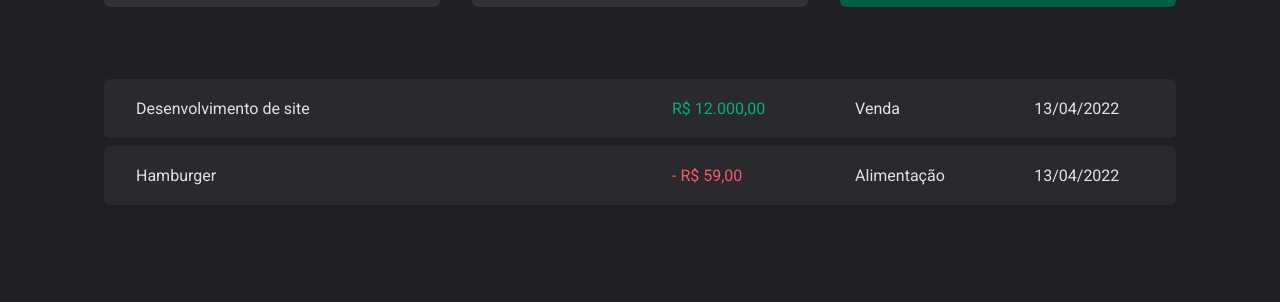
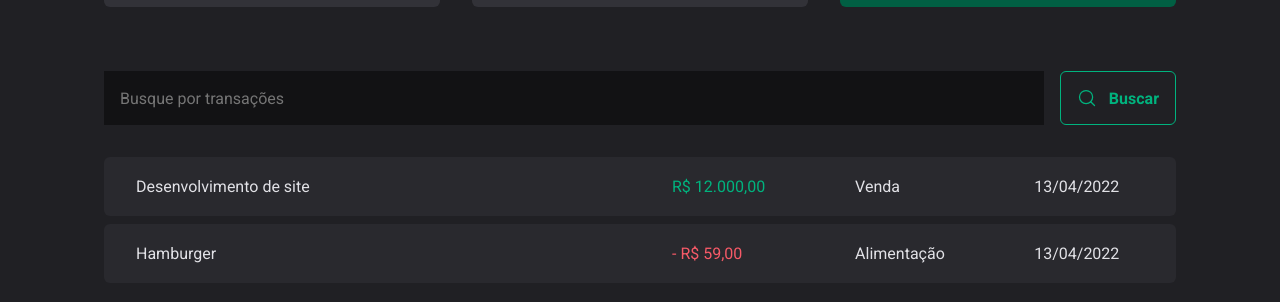
Before and after one commit to viniciusmb17/03-dt-money, a React (Vite) app: page / in a window 1280 px wide. Shown: the part 128-430 px from the top of the page. Built offline with nearby package versions, Linux system fonts and the light colour scheme.

Commit message:
feat: component SearchForm

```diff
--- /dev/null
+++ b/src/pages/Transactions/components/SearchForm/index.tsx
@@ -0,0 +1,14 @@
+import { MagnifyingGlass } from 'phosphor-react'
+import { SearchFormContainer } from './styles'
+
+export function SearchForm() {
+  return (
+    <SearchFormContainer>
+      <input type="text" placeholder="Busque por transações" />
+      <button type="submit">
+        <MagnifyingGlass size={20} />
+        Buscar
+      </button>
+    </SearchFormContainer>
+  )
+}
--- /dev/null
+++ b/src/pages/Transactions/components/SearchForm/styles.ts
@@ -0,0 +1,40 @@
+import styled from 'styled-components'
+
+export const SearchFormContainer = styled.form`
+  display: flex;
+  gap: 1rem;
+
+  input {
+    flex: 1;
+    border-radius: 6pox;
+    border: 0;
+    background: ${(props) => props.theme['gray-900']};
+    color: ${(props) => props.theme['gray-300']};
+    padding: 1rem;
+  }
+
+  &::placeholder {
+    color: ${(props) => props.theme['gray-500']};
+  }
+
+  button {
+    display: flex;
+    align-items: center;
+    gap: 0.75rem;
+
+    border: 0;
+    padding: 1rem;
+    background: transparent;
+    border: 1px solid ${(props) => props.theme['green-300']};
+    color: ${(props) => props.theme['green-300']};
+    font-weight: bold;
+    border-radius: 6px;
+
+    &:hover {
+      background: ${(props) => props.theme['green-500']};
+      border-color: ${(props) => props.theme['green-500']};
+      color: ${(props) => props.theme.white};
+      transition: background-color 0.2s, color 0.2s, border-color 0.2s;
+    }
+  }
+`
--- a/src/pages/Transactions/index.tsx
+++ b/src/pages/Transactions/index.tsx
@@ -1,5 +1,6 @@
 import { Header } from '../../components/Header'
 import { Summary } from '../../components/Summary'
+import { SearchForm } from './components/SearchForm'
 import {
   PriceHighlight,
   TransactionsContainer,
@@ -13,6 +14,7 @@
       <Summary />
 
       <TransactionsContainer>
+        <SearchForm />
         <TransactionsTable>
           <tbody>
             <tr>
--- a/src/pages/Transactions/styles.ts
+++ b/src/pages/Transactions/styles.ts
@@ -10,7 +10,7 @@
   width: 100%;
   border-collapse: separate;
   border-spacing: 0 0.5rem;
-  /* margin-top: 1.5rem; */
+  margin-top: 1.5rem;
 
   td {
     padding: 1.25rem 2rem;
```
